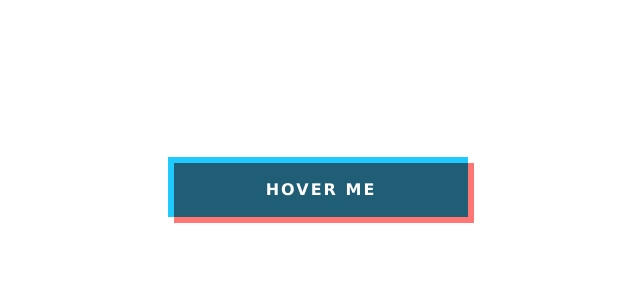
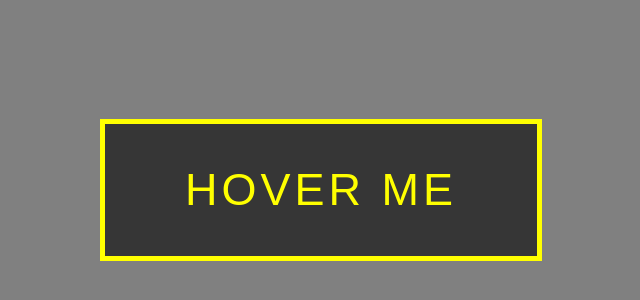
Before and after one commit to viettu2k/button-effects, a plain HTML site: page index.html in a window 1280 px wide. Shown: the part 210-510 px from the top of the page, without its empty margins (319-959 px from the left). Drawn offline with Linux system fonts and the light colour scheme.

Commit message:
layers swapping left to right button effect

```diff
--- a/index.html
+++ b/index.html
@@ -18,7 +18,8 @@
     <!-- <link rel="stylesheet " href="text_scaling_button_effect.css" /> -->
     <!-- <link rel="stylesheet " href="circular_swapping_button_effect.css" /> -->
     <!-- <link rel="stylesheet " href="rotating_three_layers_button_effect.css" /> -->
-    <link rel="stylesheet " href="rotatingX_multiply_button_effect.css" />
+    <!-- <link rel="stylesheet " href="rotatingX_multiply_button_effect.css" /> -->
+    <link rel="stylesheet " href="layers_swapping_left_to_right_button_effect.css" />
 
 </head>
 
--- /dev/null
+++ b/layers_swapping_left_to_right_button_effect.css
@@ -0,0 +1,63 @@
+body {
+    margin: 0;
+    display: flex;
+    align-items: center;
+    justify-content: center;
+    height: 100vh;
+    font-family: sans-serif;
+    background-color: grey;
+}
+
+a {
+    padding: 40px 80px;
+    text-decoration: none;
+    text-transform: uppercase;
+    letter-spacing: 4px;
+    color: transparent;
+    border: 5px solid #ff0;
+    font-size: 45px;
+    position: relative;
+}
+
+a:before {
+    content: "Hover Me";
+    position: absolute;
+    top: 0;
+    left: 0;
+    width: 100%;
+    height: 100%;
+    background-color: #363636;
+    color: #ff0;
+    display: flex;
+    justify-content: center;
+    align-items: center;
+    transition: all 1s;
+}
+
+a:hover:before {
+    left: 100%;
+    transform: scale(0) rotateY(360deg);
+}
+
+a:after {
+    content: "Hover Me";
+    position: absolute;
+    top: 0;
+    left: -100%;
+    width: 100%;
+    height: 100%;
+    background-color: #363636;
+    color: #ff0;
+    display: flex;
+    justify-content: center;
+    align-items: center;
+    transition: all 1s;
+    transform: scale(0) rotateY(0);
+    opacity: 0;
+}
+
+a:hover:after {
+    left: 0;
+    transform: scale(1) rotateY(360deg);
+    opacity: 1;
+}
```
